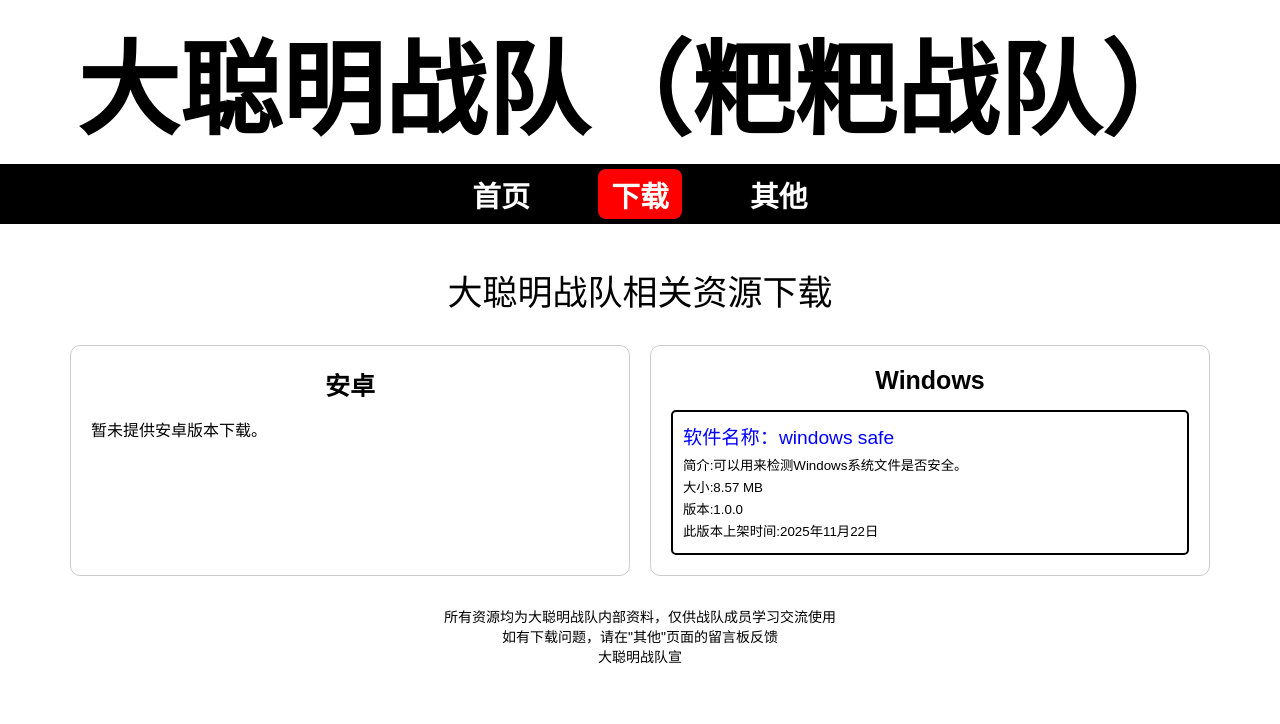
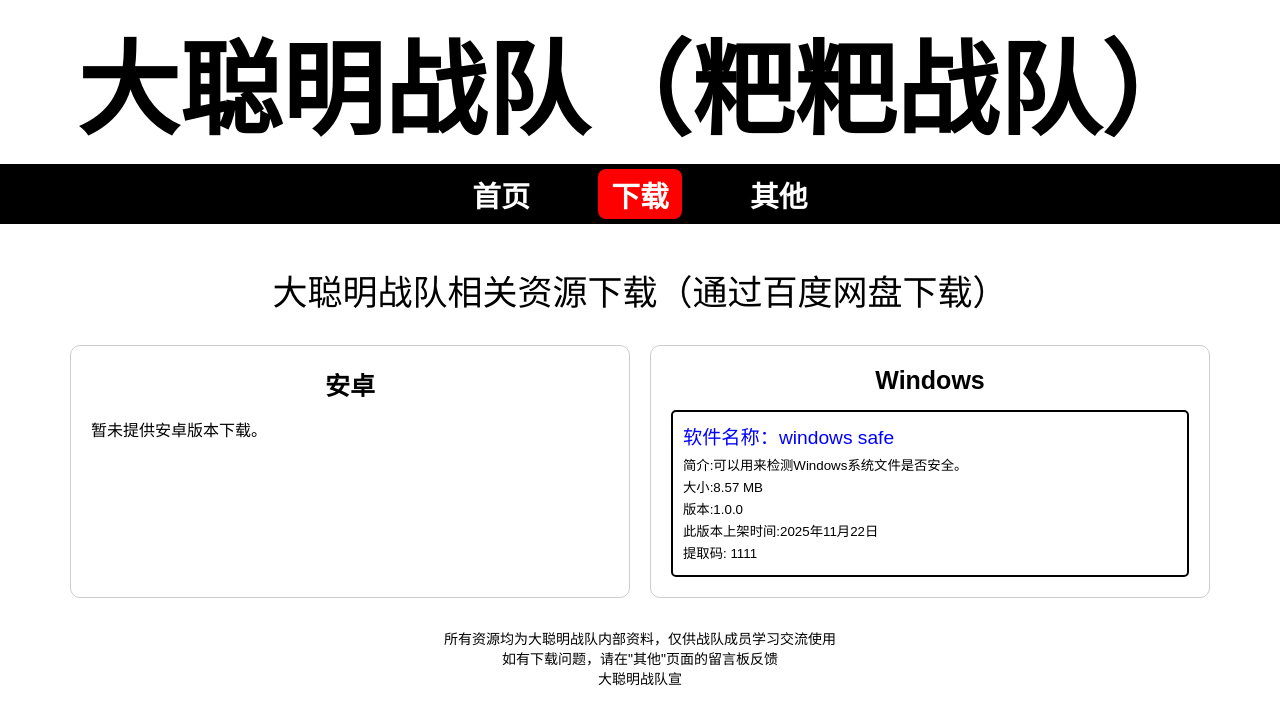
Before and after one commit to 1364697858/dacongming, a plain HTML site: page download.html in a window 1280 px wide. Drawn offline with Linux system fonts and the light colour scheme.

Commit message:
Add files via upload
1.1.1.3

```diff
--- a/download.html
+++ b/download.html
@@ -138,7 +138,7 @@
     </nav>
 
     <div class="content-container">
-        <div class="download-title">大聪明战队相关资源下载</div>
+        <div class="download-title">大聪明战队相关资源下载（通过百度网盘下载）</div>
 
         <div class="platform-container">
             <div class="platform-section">
@@ -148,13 +148,14 @@
             </div>
             <div class="platform-section">
                 <h3>Windows</h3>
-                <a href="dist/windows safe.exe" download class="software-box">
+                <a href="https://pan.baidu.com/s/1baOun2ir4vFMwM7yhYVD4Q?pwd=1111" target="_blank" class="software-box">
                     <div class="software-info-box">
                         <p class="software-name">软件名称：windows safe</p>
                         <p class="software-details">简介:可以用来检测Windows系统文件是否安全。</p>
                         <p class="software-details">大小:8.57 MB</p>
                         <p class="software-details">版本:1.0.0</p>
                         <p class="software-details">此版本上架时间:2025年11月22日</p>
+                        <p class="software-details">提取码: 1111</p> <!-- 新增提取码显示 -->
                     </div>
                 </a>
             </div>
```
